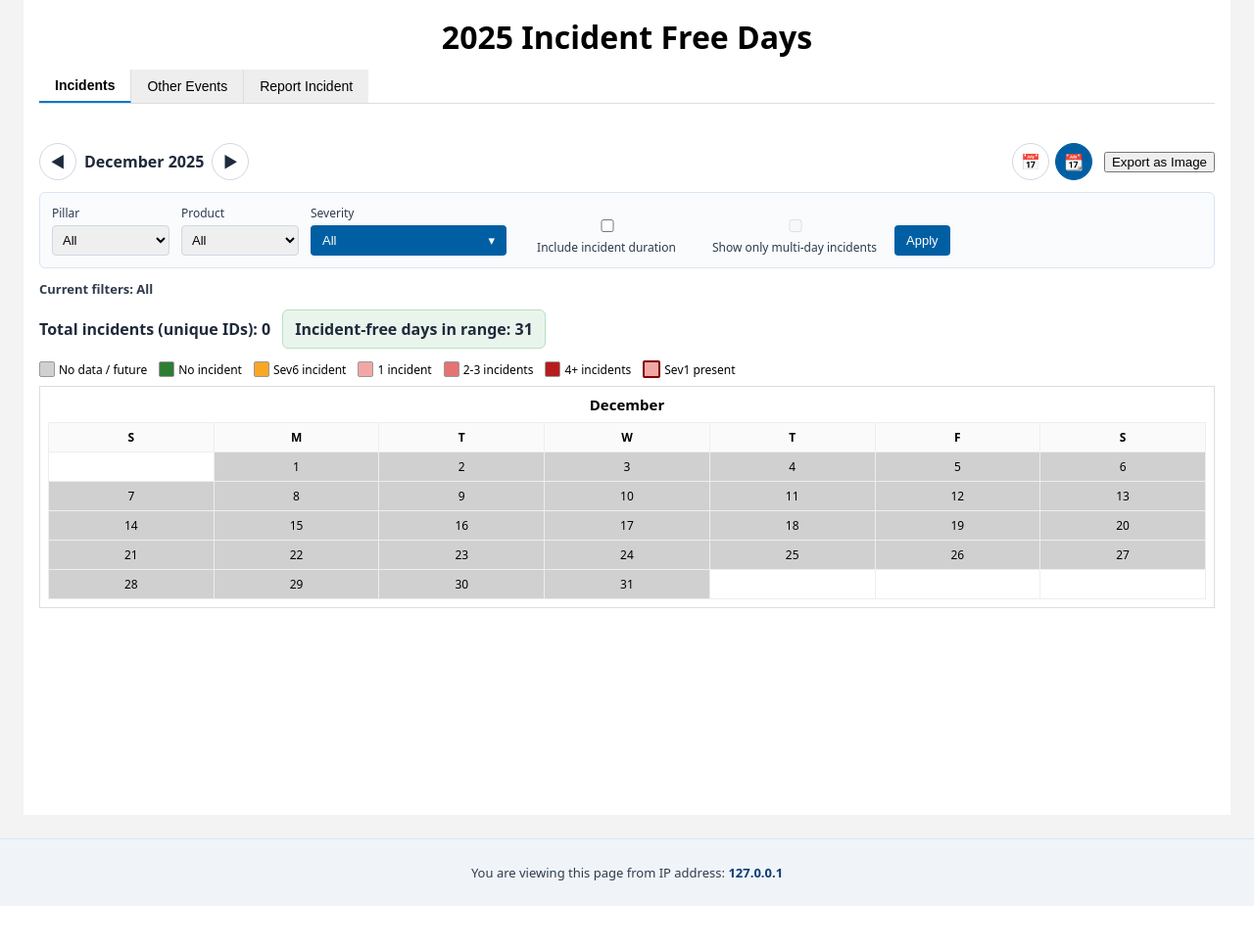
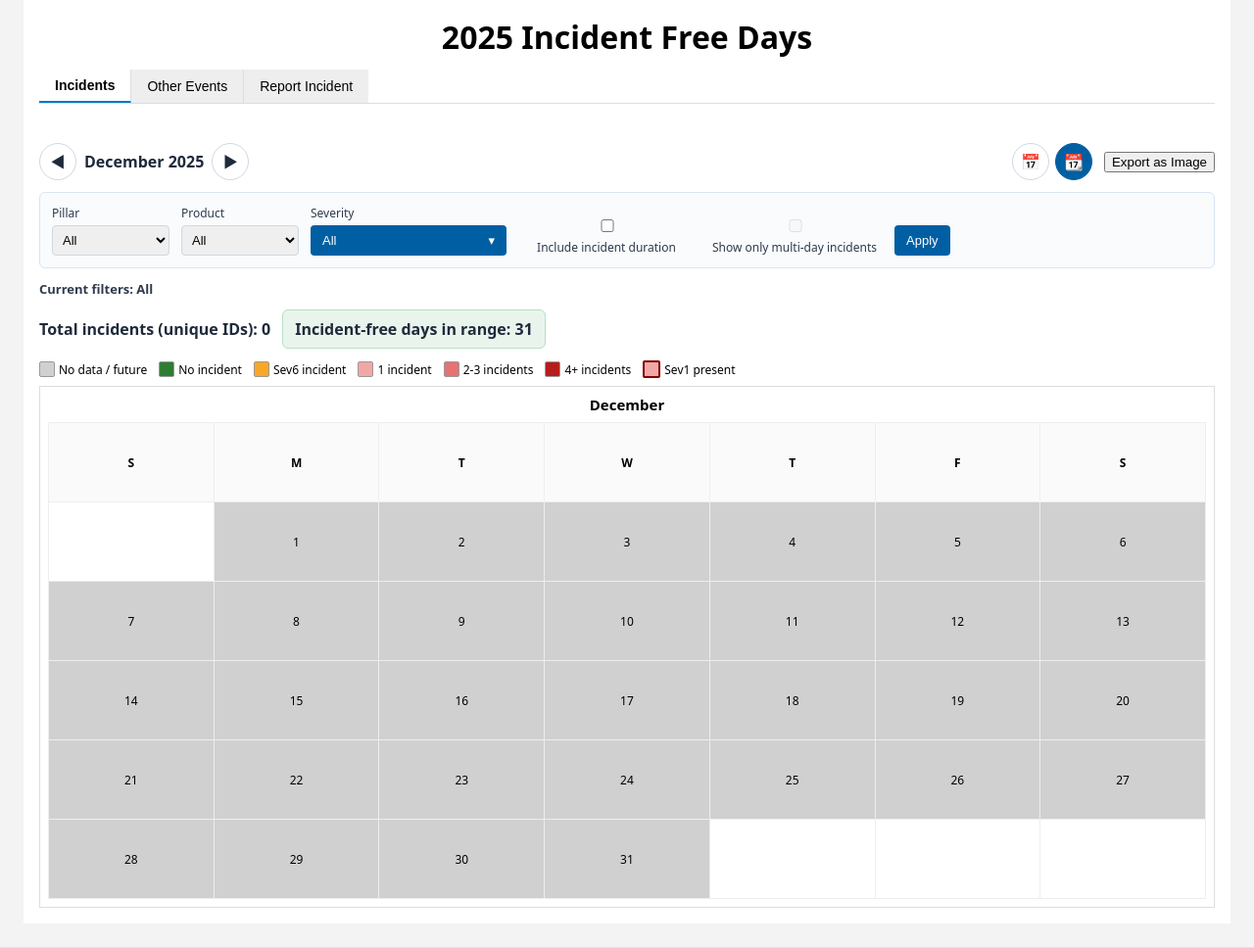
Before and after one commit to dsackr/incident-free-days, a Flask app: page /?view=monthly&year=2025&tab=incidents&month=12 in a window 1280 px wide. Shown: the top 968 px of the page at 98% size. Before the commit the page ends 925 px from the top, so only its background shows below. Run offline with Flask 3, Linux system fonts and the light colour scheme.

Commit message:
Adjust monthly calendar cell sizing

```diff
--- a/static/styles.css
+++ b/static/styles.css
@@ -453,6 +453,13 @@ h1 {
     border: 1px solid #eee;
 }
 
+/* Monthly view emphasizes larger, more square cells */
+.months-grid.single-column .month-table th,
+.months-grid.single-column .month-table td {
+    padding: 12px 8px;
+    height: 56px;
+}
+
 .month-table th {
     background: #fafafa;
     font-weight: 700;
```
